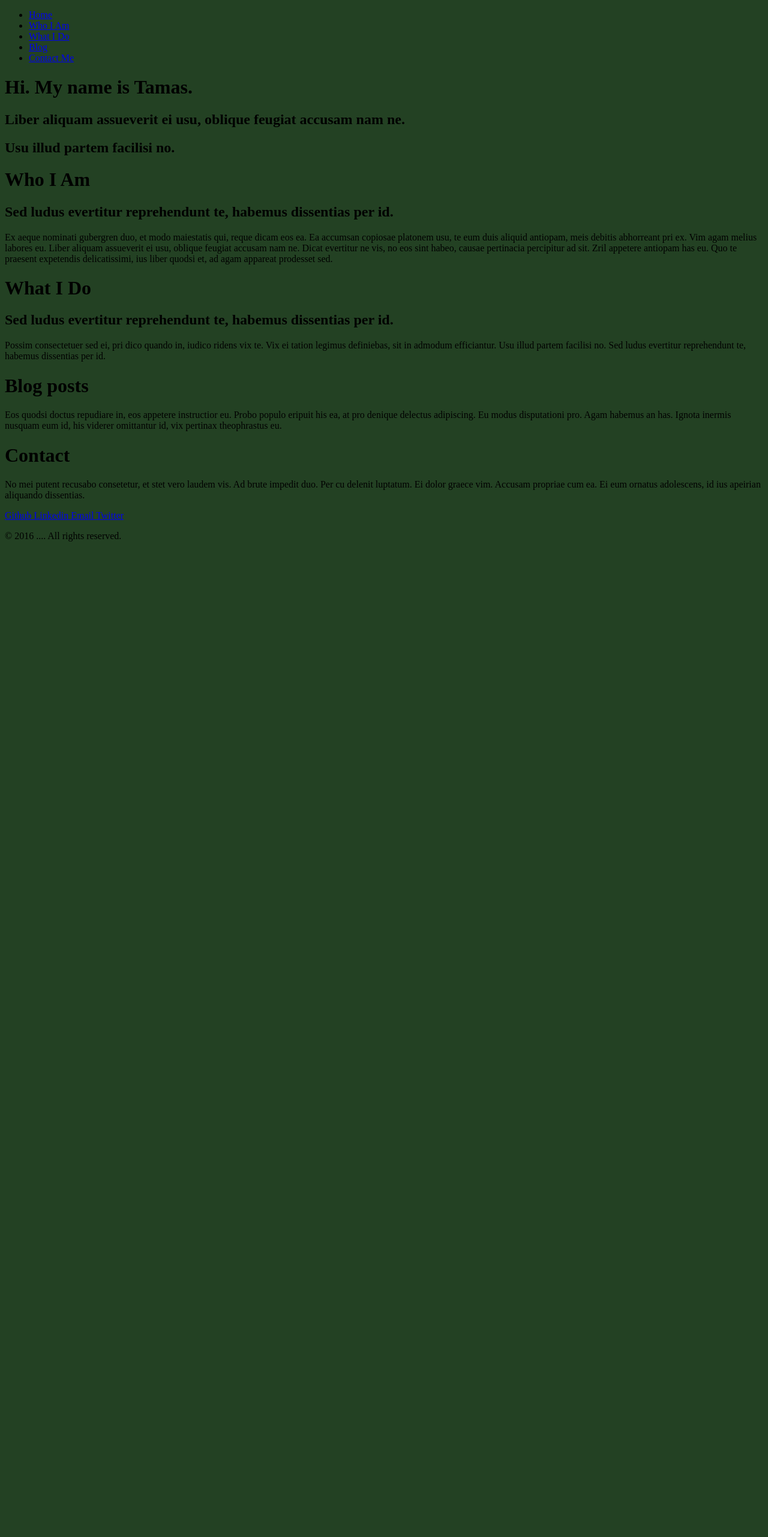
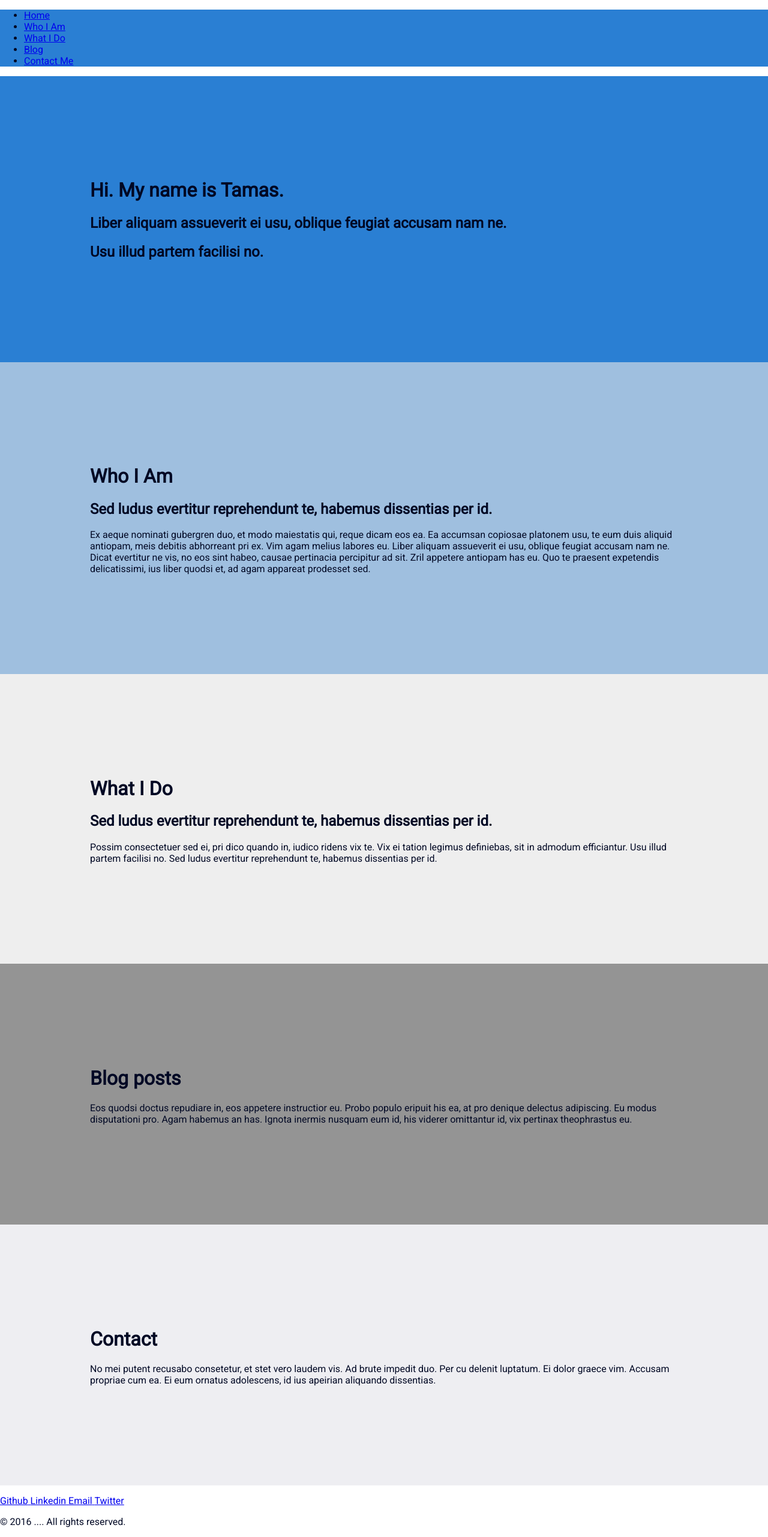
Before and after one commit to menzus/pages, a Jekyll site: the page built from index.html, in a window 1280 px wide. Shown: the whole page at 60% size. Built offline with Jekyll 4.4.1, drawn with Linux system fonts in a browser that asks for light colours; before the commit the page ends 919 px from its top, so only the background shows below that.

Commit message:
Update main.css

```diff
--- a/css/main.css
+++ b/css/main.css
@@ -1,3 +1,33 @@
 body {
-  background-color: #234123;
+    color: #000824;
+    font-family: Roboto; sans-serif;
+    margin: 0px;
 }
+
+div {
+    padding: 150px;
+}
+
+header {
+    background-color: #2A7FD3;
+}
+
+div#home {
+    background-color: #2A7FD3;
+}
+
+div#who-i-am {
+    background-color: #9FBFDF;
+}
+
+div#what-i-do {
+    background-color: #EEEEEE;
+}
+
+div#blog {
+    background-color: #949494;
+}
+
+div#contact {
+    background-color: #EEEEF2;
+}
```
